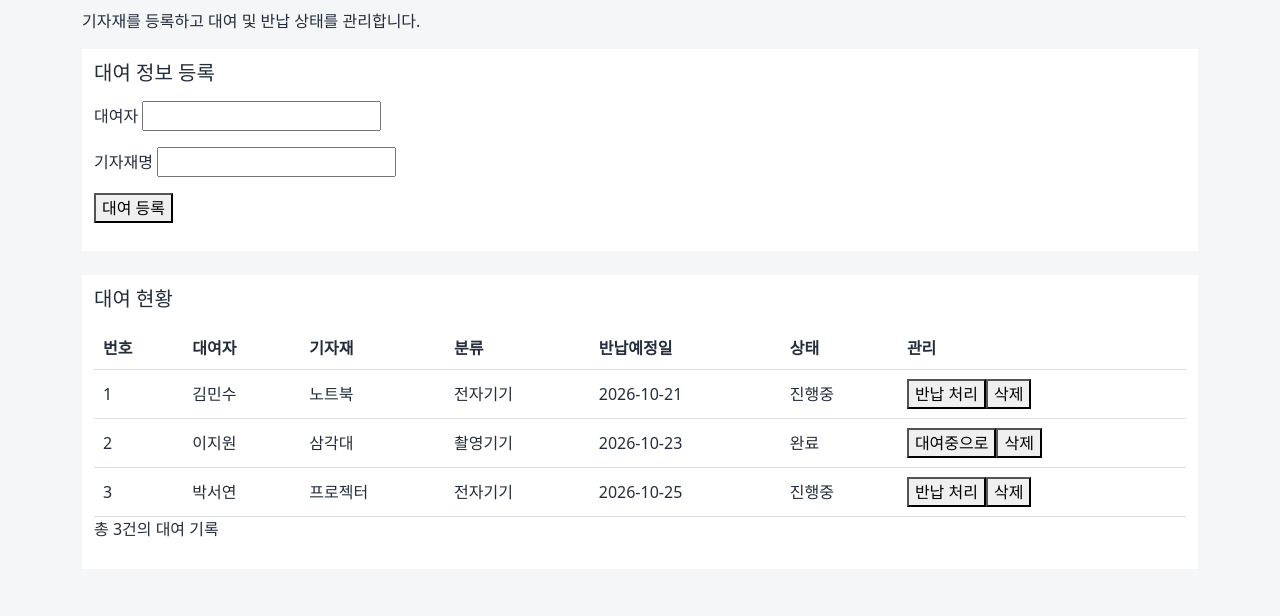
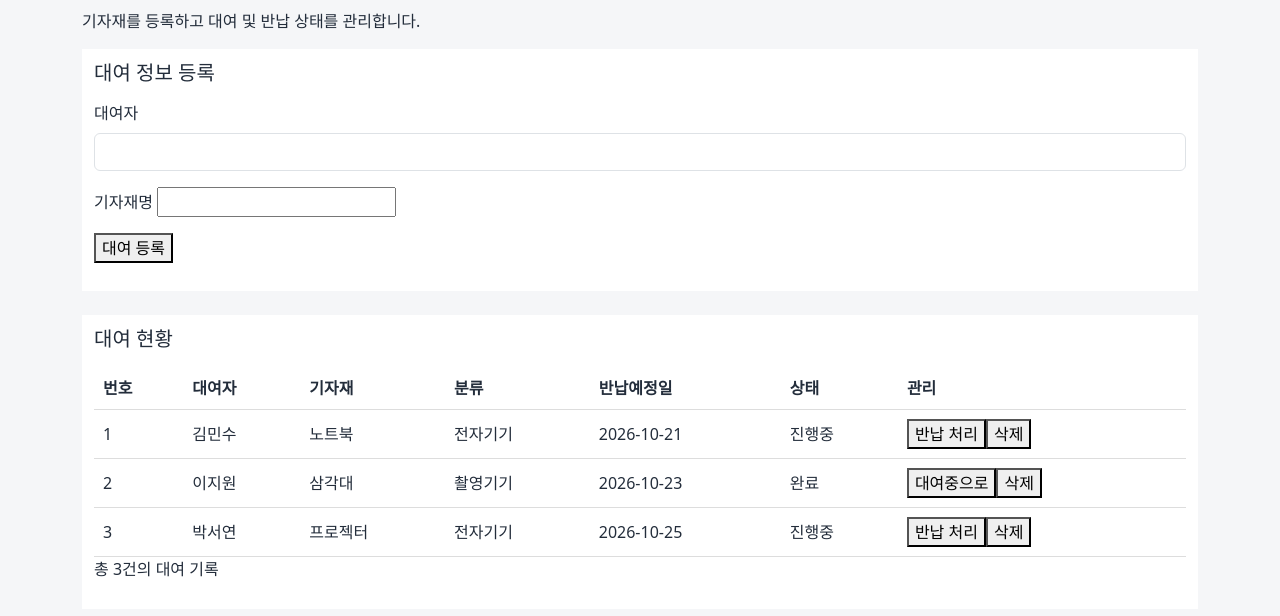
Before and after one commit to haseohe801-cpu/oss_midterm, a plain HTML site: page index.html in a window 1280 px wide. Shown: the part 62-678 px from the top of the page. Drawn offline with nearby package versions, Linux system fonts and the light colour scheme.

Commit message:
css적용

```diff
--- a/index.html
+++ b/index.html
@@ -16,8 +16,10 @@
     <h2>대여 정보 등록</h2>
     <form id="loanForm">
       <div class="mb-3">
-        <label for="borrower">대여자</label>
-        <input id="borrower" name="borrower" type="text" required>
+        <!-- Bootstrap form-label 클래스로 입력 항목의 레이블을 꾸밉니다. -->
+        <label for="borrower" class="form-label">대여자</label>
+        <!-- form-control과 minlength, required로 입력 스타일과 유효성 검사를 적용합니다. -->
+        <input id="borrower" name="borrower" type="text" class="form-control" minlength="2" required>
       </div>
       <div class="mb-3">
         <label for="equipment">기자재명</label>
```
Also changed, not shown: 1 other file.
